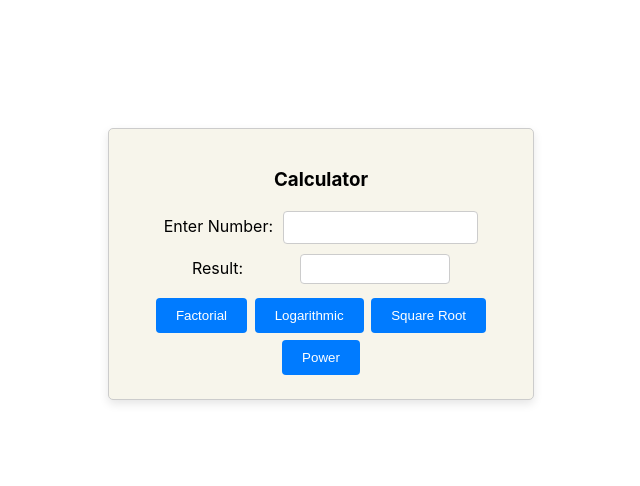
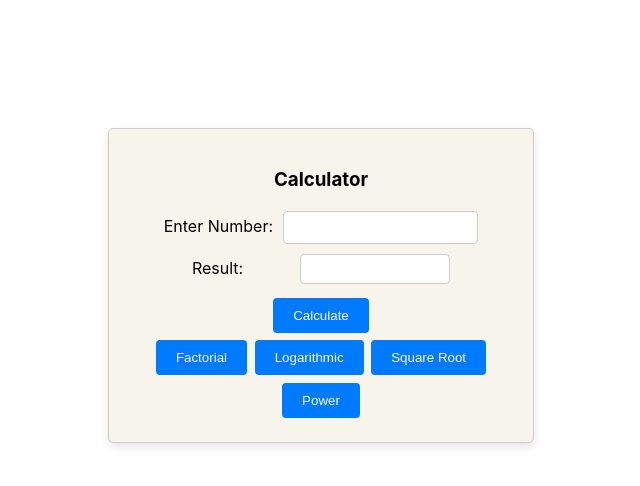
Before and after one commit to Rgsis-commits/calculator_spe_frontend, a React (Create React App) app: page / in a window 1280 px wide. Shown: the top 486 px of the page, without its empty margins (319-959 px from the left). Built offline with nearby package versions, Linux system fonts and the light colour scheme.

Commit message:
Update home.js

```diff
--- a/src/component/home.js
+++ b/src/component/home.js
@@ -24,7 +24,6 @@ function Home() {
                 response = await axios.get(`http://13.51.168.92:8086/${selectedOperation}/${parseFloat(firstValue)}`);
             }
 
-
             setResult(response.data);
         } catch (error) {
             console.error('Error:', error);
@@ -34,6 +33,13 @@ function Home() {
         }
     };
 
+    const handleCalculate = () => {
+        if (operation) {
+            handleOperation(operation);
+        } else {
+            setError('Please select an operation first.');
+        }
+    };
 
     return (
         <div className="container">
@@ -71,6 +77,7 @@ function Home() {
                 </div>
                 <div className="error-message">{error}</div>
                 {loading && <div className="loading-indicator">Loading...</div>}
+                <button type="button" onClick={handleCalculate}>Calculate</button>
             </form>
 
             <div className="functions-box">
```
